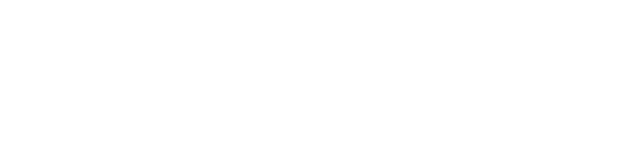
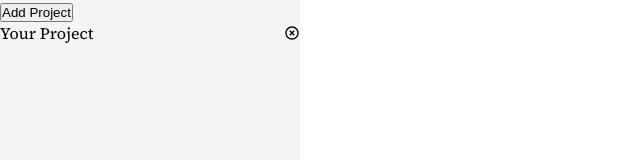
Before and after one commit to franciscotimoh/todo-list, a website built with webpack: page src/template.html in a window 1280 px wide. Shown: the whole page, without its empty margins (0-640 px from the left). Built offline with nearby package versions, Linux system fonts and the light colour scheme.

Commit message:
Implement sidebar DOM manipulation

```diff
--- a/src/index.js
+++ b/src/index.js
@@ -1,83 +1,63 @@
+import './styles.css';
+import closeMUI from './icons/close-circle-outline.svg';
 import { createProject } from "./project";
+
+const sidebar = document.querySelector(".projects");
+const addProjectButton = document.querySelector(".add-project");
 
 let projects = [];
 
-// Source - https://stackoverflow.com/a/39914235
-// Posted by Dan Dascalescu, modified by community. See post 'Timeline' for change history
-// Retrieved 2026-03-22, License - CC BY-SA 4.0
-
-function sleep(ms) {
-    return new Promise(resolve => setTimeout(resolve, ms));
+function addProject(projectName) {
+    projects.push(createProject(projectName));
+    renderProjectList();
 }
 
-await sleep(10000);
+addProjectButton.addEventListener("click", function(e) {
+    const newProjectName = prompt("Enter project name:");
+    addProject(newProjectName);
+});
 
-function addProject(projectName) {
-    projects.push(createProject(projectName));
+addProject("Your Project");
+let currentProject = 0;
+
+function createProjectElement(projectName) {
+    const projectElement = document.createElement("div");
+    projectElement.classList.add("project");
+    projectElement.textContent = projectName;
+    projectElement.addEventListener("click", checkOutProject);
+    return projectElement;
 }
 
-addProject("First Project");
-let currentProject = 0;
+function createSidebarItem(projectName) {
+    const sidebarItem = document.createElement("div");
+    sidebarItem.classList.add("sidebar-item");
+    sidebarItem.appendChild(createProjectElement(projectName));
 
-function displayProjects() {
+    const removeProjectButton = document.createElement("img");
+    removeProjectButton.classList.add('close');
+    removeProjectButton.src = closeMUI;
+    removeProjectButton.addEventListener("click", removeProject)
+    sidebarItem.appendChild(removeProjectButton);
+
+    return sidebarItem;
+}
+
+function renderProjectList() {
+    sidebar.replaceChildren();
     for (const project of projects) {
-        console.log(project.getProjectName());
+        sidebar.appendChild(createSidebarItem(project.getProjectName()));
     }
 }
 
-function checkOutProject(index) {
+function checkOutProject(e) {
+    const index = [...sidebar.children].indexOf(e.target);
     console.log(`Now leaving ${projects[currentProject].getProjectName()}`);
     currentProject = index;
     console.log(`Now seeing ${projects[currentProject].getProjectName()}`);
 }
 
-function removeProject(index) {
+function removeProject(e) {
+    const index = [...sidebar.children].indexOf(e.target.parentElement);
     projects.splice(index, 1);
+    renderProjectList();
 }
-
-
-/* Todo-specific */
-console.log("Adding a todo");
-projects[currentProject].addTodo();
-
-console.log("Adding a todo");
-projects[currentProject].addTodo();
-
-console.log("Adding a todo");
-projects[currentProject].addTodo();
-
-console.log("Displaying todo");
-projects[currentProject].displayTodos();
-
-console.log("Updating todo");
-projects[currentProject].updateTodo(0);
-
-console.log("Displaying todo");
-projects[currentProject].displayTodos();
-
-console.log("Removing todo");
-projects[currentProject].removeTodo(0);
-
-console.log("Displaying todo");
-projects[currentProject].displayTodos();
-
-
-/* Project specific */
-console.log("Adding new project");
-addProject("Second Project");
-
-console.log("Displaying projects");
-displayProjects();
-
-console.log("Check out project 2");
-checkOutProject(1);
-projects[currentProject].addTodo();
-projects[currentProject].displayTodos();
-
-console.log("Go back to project 1");
-checkOutProject(0);
-projects[currentProject].displayTodos();
-
-console.log("Remove project 2");
-removeProject(1);
-displayProjects();
--- /dev/null
+++ b/src/styles.css
@@ -0,0 +1,33 @@
+@import url('https://fonts.googleapis.com/css2?family=Source+Serif+4:ital,opsz,wght@0,8..60,200..900;1,8..60,200..900&display=swap');
+
+* {
+    margin: 0;
+    padding: 0;
+}
+
+html, body {
+    height: 100%;
+    font-family: "Source Serif 4", serif, system-ui, -apple-system, BlinkMacSystemFont, 'Segoe UI', Roboto, Oxygen, Ubuntu, Cantarell, 'Open Sans', 'Helvetica Neue', sans-serif;
+}
+
+.main {
+    display: flex;
+    height: 100%;
+}
+
+/* sidebar */
+.sidebar {
+    width: 300px;
+    height: 100%;
+    background-color: #F4F5F7;
+}
+
+.sidebar-item {
+    display: flex;
+    justify-content: space-between;
+}
+
+.close {
+    width: 1rem;
+    height: auto;
+}
--- a/src/template.html
+++ b/src/template.html
@@ -6,6 +6,15 @@
     <title>Todo List</title>
 </head>
 <body>
+    <div class="main">
+        <div class="sidebar">
+            <button class="add-project">Add Project</button>
+            <div class="projects">
 
+            </div>
+        </div>
+        <div class="content">
+        </div>
+    </div>
 </body>
 </html>
```
Also changed, not shown: src/icons/close-circle-outline.svg (added).
